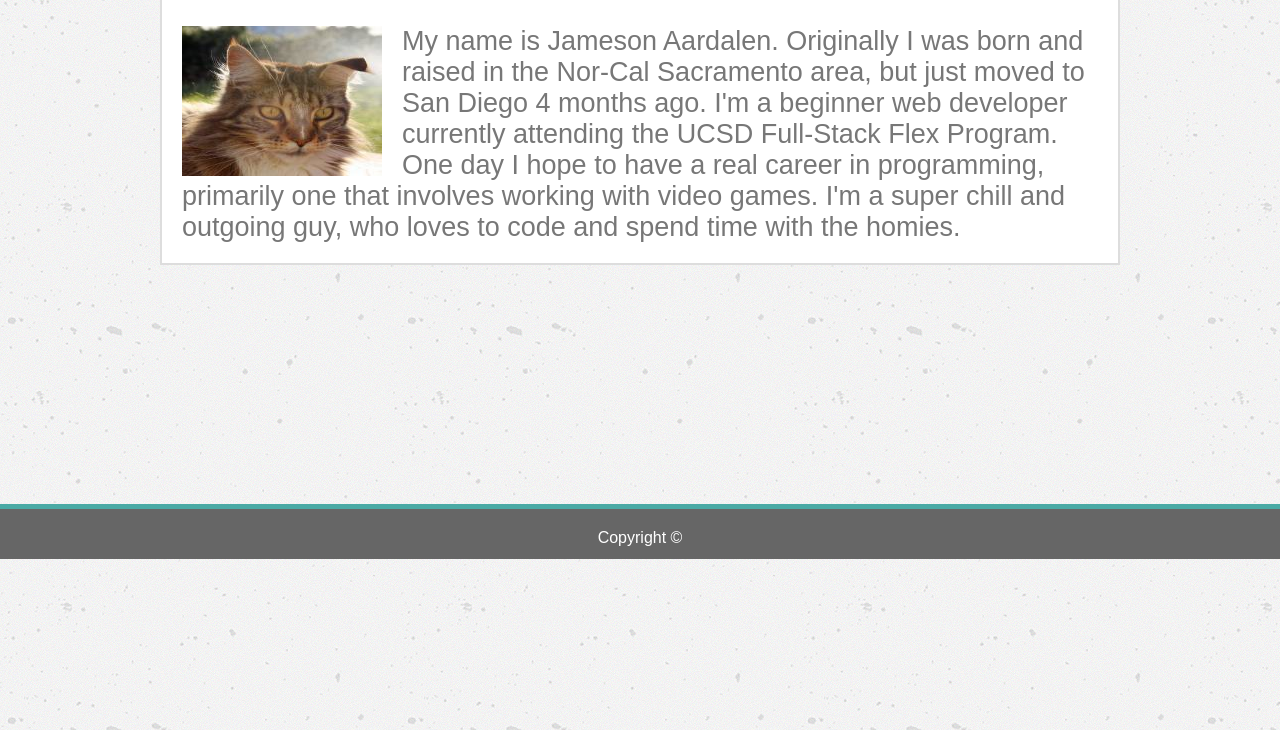
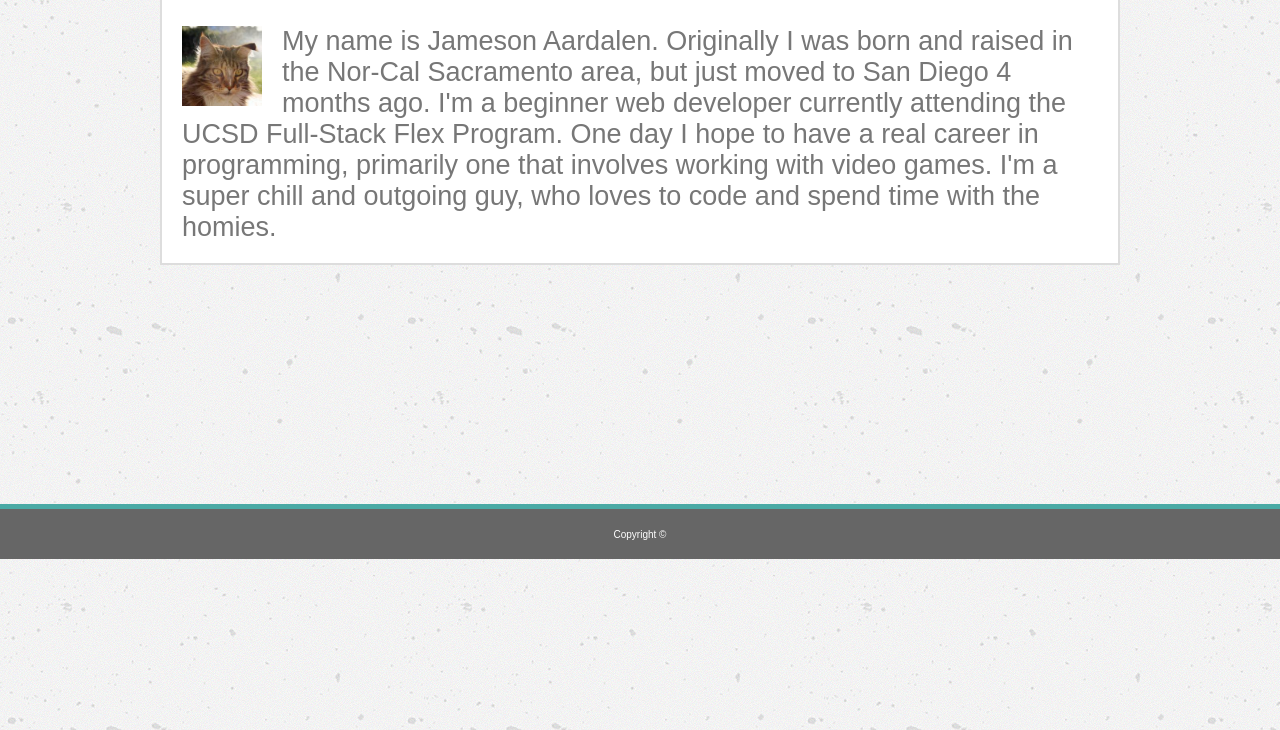
Before and after one commit to jamo1998/Basic-Portfolio, a plain HTML site: page index.html in a window 1280 px wide. Shown: the part 241-971 px from the top of the page. Drawn offline with Linux system fonts and the light colour scheme.

Commit message:
final change

```diff
--- a/assets/css/style.css
+++ b/assets/css/style.css
@@ -215,8 +215,8 @@ p.port {
     color: #ffffff;
 }
 
-@media only screen and (max-width: 800px) {
-    body {
+@media only screen and (min-width: 400px) {
+    html {
         font-size: 12px;
     }
 
@@ -230,8 +230,8 @@ p.port {
     }
 }
 
-@media only screen and (max-width: 400px) {
-    body {
+@media only screen and (min-width: 800px) {
+    html {
         font-size: 10px;
     }
 
```
